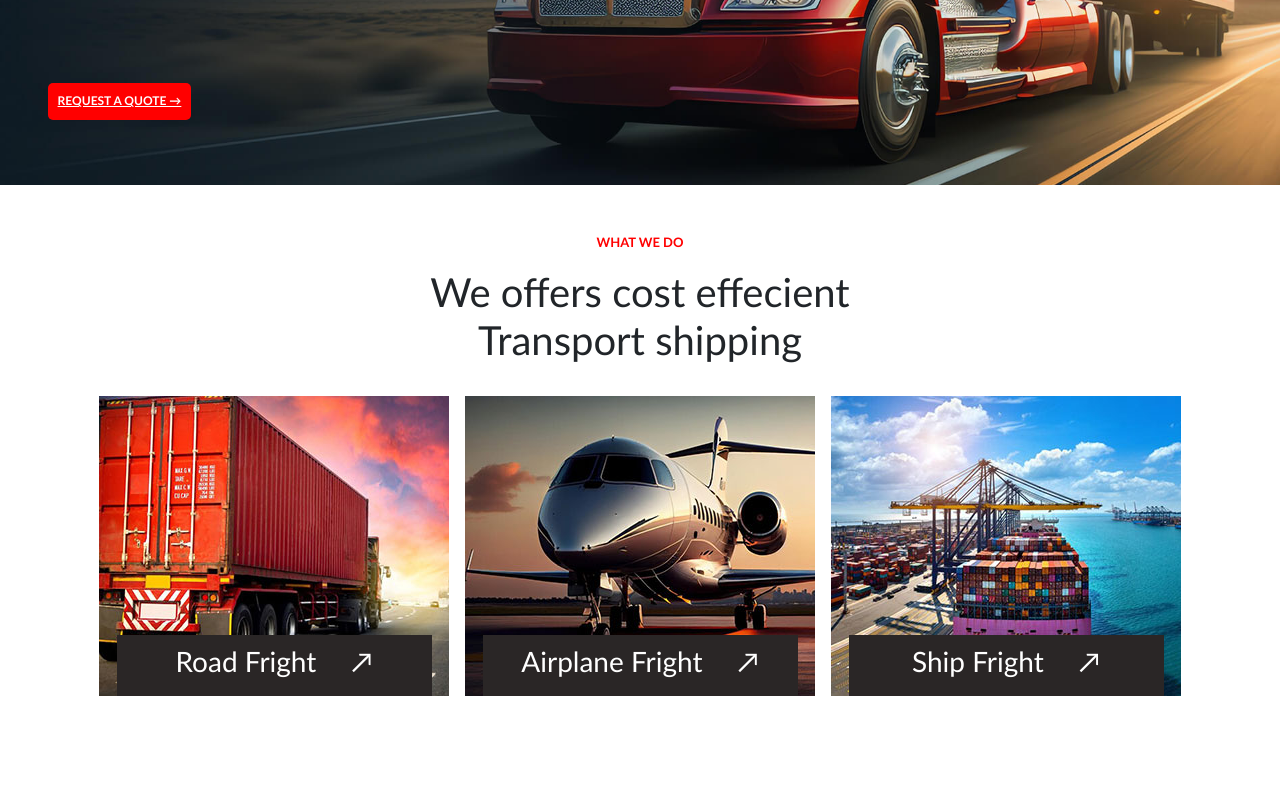
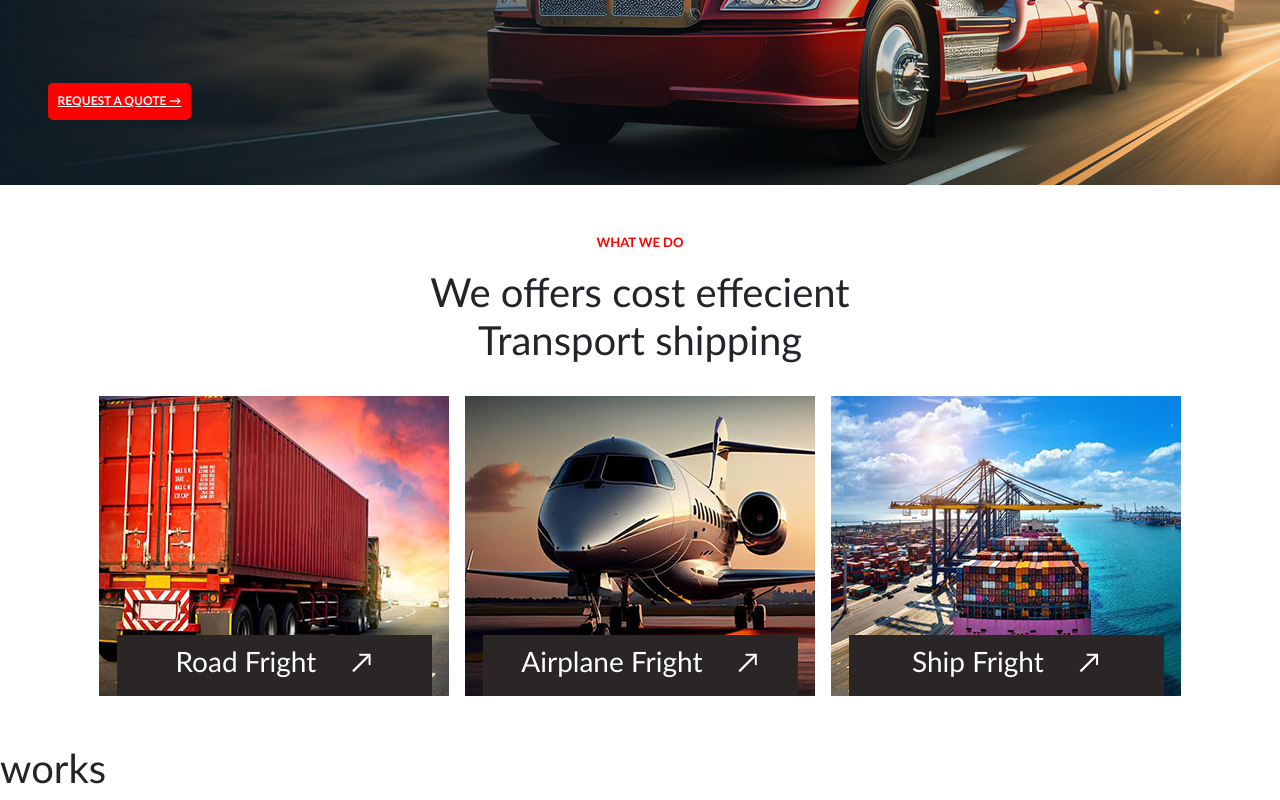
Before and after one commit to Menzo101/Hackaton, a plain HTML site: page index.html in a window 1280 px wide. Shown: the part 637-1437 px from the top of the page. Before the commit the page ends 1381 px from the top, so only its background shows below. Drawn offline with nearby package versions, Linux system fonts and the light colour scheme.

Commit message:
Update index.html
update

```diff
--- a/index.html
+++ b/index.html
@@ -137,6 +137,7 @@
         <!-- second section end -->
 
     </div>
+    <h1>works</h1>
 
 
     <script src="https://cdn.jsdelivr.net/npm/bootstrap@5.3.3/dist/js/bootstrap.bundle.min.js"
```
